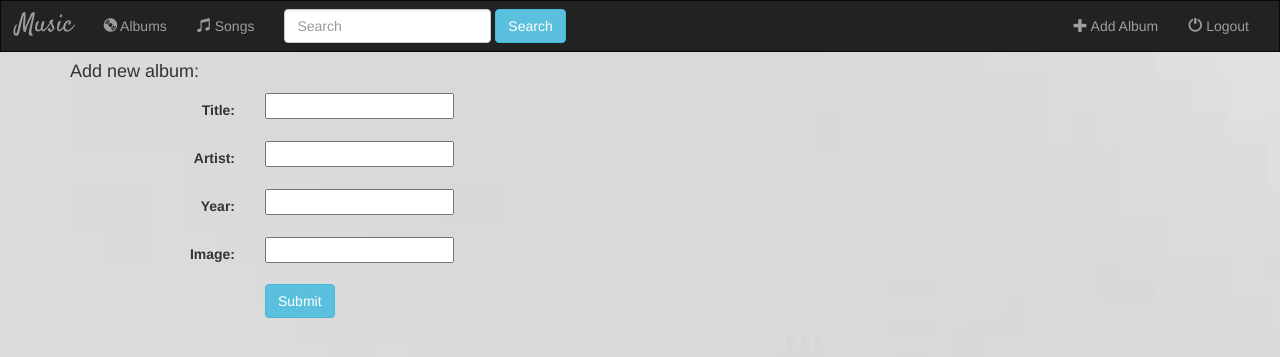
After one commit to CannonFodderr/djangomusic, a Django app: page /music/album/add/ in a window 1280 px wide. The commit adds this page. Shown: the top 357 px of the page. Run offline with Django 3.2, Linux system fonts and the light colour scheme; some libraries are stand-ins or nearby versions.

Commit message:
Add form with createform class

```diff
--- a/music/models.py
+++ b/music/models.py
@@ -1,4 +1,5 @@
 from django.db import models
+from django.urls import reverse
 
 # Create your models here.
 class Album(models.Model):
@@ -6,6 +7,10 @@ class Album(models.Model):
     artist = models.CharField(max_length=150)
     year = models.CharField(max_length=4)
     image = models.CharField(max_length=1000)
+
+    def get_absolute_url(self):
+        return reverse('music:details',kwargs={ 'pk': self.pk })
+
 
     def __str__(self):
         return f"{self.title} - {self.artist}"
--- /dev/null
+++ b/music/templates/music/album_form.html
@@ -0,0 +1,20 @@
+{% extends 'music/base.html'%}
+{% block title %}
+    <title>Add Album</title>
+{% endblock %}
+{% block body %}
+
+<div class="container">
+    <h4>Add new album:</h4>
+    <form class="form-horizontal" action="" method="POST" enctype="multipart/form-data">
+        {% csrf_token %}
+        {% include 'music/form-template.html' %}
+        <div class="form-group">
+            <div class="col-sm-offset-2 col-sm-10">
+                <button type="submit" class="btn btn-info">Submit</button>
+            </div>
+        </div>
+    </form>
+</div>
+
+{% endblock %}
--- a/music/templates/music/base.html
+++ b/music/templates/music/base.html
@@ -44,7 +44,7 @@
                 </form>
                 <ul class="nav navbar-nav navbar-right">
                     <li class="nav-item">
-                        <a href="#">
+                        <a href="{% url 'music:album-add' %}">
                             <span class="glyphicon glyphicon-plus" aria-hidden="true"></span>
                             Add Album
                         </a>
--- /dev/null
+++ b/music/templates/music/form-template.html
@@ -0,0 +1,12 @@
+{% block body %}
+{% for field in form %}
+    <div class="form-group">
+        <div class="col-sm-offset-2 col-sm-10">
+            <span class="text-danger small">{{ field.error }}</span>
+        </div>
+
+        <label for="" class="col-sm-2 control-label">{{ field.label_tag }}</label>
+        <div class="col-sm-10">{{ field }}</div>
+    </div>
+    {% endfor %}
+{% endblock %}
--- a/music/urls.py
+++ b/music/urls.py
@@ -6,4 +6,5 @@ app_name="music"
 urlpatterns = [
     path('', views.indexView.as_view(), name="index"),
     path('<pk>/', views.detailsView.as_view(), name="details"),
+    path('album/add/', views.AlbumCreate.as_view(), name="album-add")
 ]
--- a/music/views.py
+++ b/music/views.py
@@ -1,8 +1,10 @@
 from django.views import generic
+from django.views.generic.edit import CreateView, UpdateView, DeleteView
 from .models import Album
 
 class indexView(generic.ListView):
     template_name="music/index.html"
+    context_object_name = 'all_albums'
 
     def get_queryset(self):
         return Album.objects.all()
@@ -10,3 +12,7 @@ class indexView(generic.ListView):
 class detailsView(generic.DetailView):
     model = Album
     template_name = "music/details.html"
+
+class AlbumCreate(CreateView):
+    model = Album
+    fields = ['title', 'artist', 'year', 'image']
```
Also changed, not shown: music/templates/music/index.html (+7 -3 lines), db.sqlite3.
